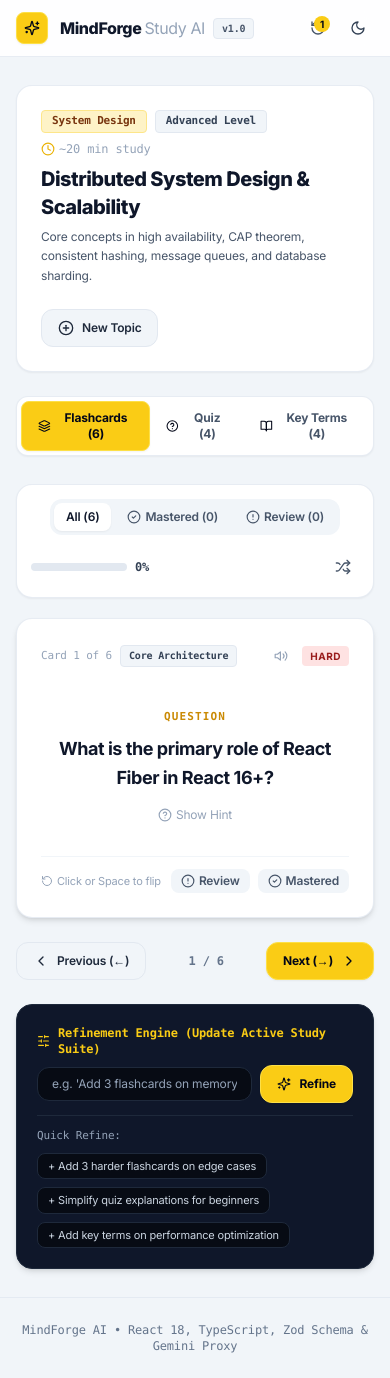
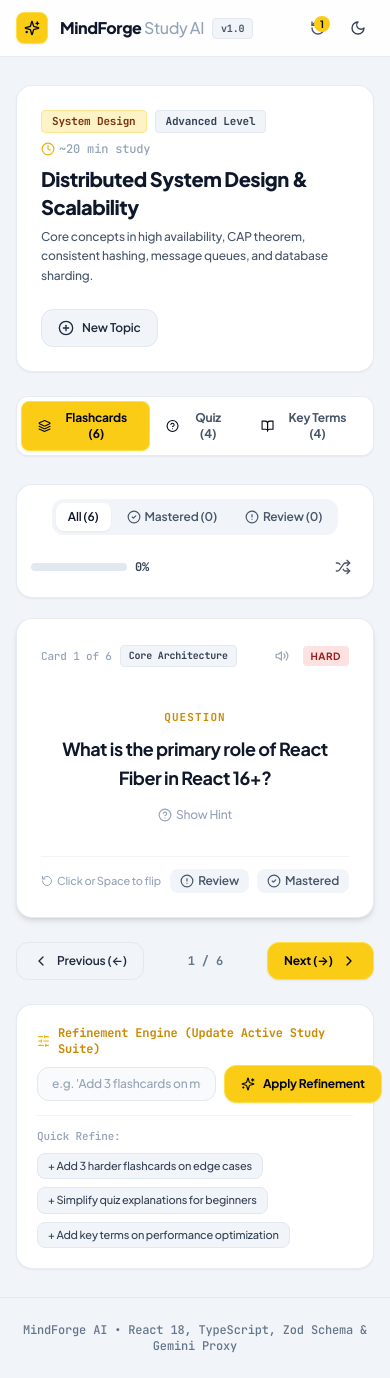
Before and after one commit to KarunyaKalk/mindforge-ai-study-assistant, a React (Vite) app: page / in a window 390 px wide. Built offline with nearby package versions, Linux system fonts and the light colour scheme.

Commit message:
fix: make AI Refinement Loop card dynamically theme-responsive and upgrade fonts to Plus Jakarta Sans & JetBrains Mono

```diff
--- a/index.html
+++ b/index.html
@@ -4,12 +4,12 @@
     <meta charset="UTF-8" />
     <link rel="icon" type="image/svg+xml" href="/favicon.svg" />
     <meta name="viewport" content="width=device-width, initial-scale=1.0" />
-    <title>MindForge AI | Structured AI Learning Hub & Study Suite</title>
+    <title>MindForge AI | Structured AI Learning Suite</title>
     <meta name="description" content="AI-powered interactive study assistant built with React, TypeScript, Zod schema validation, and Gemini AI backend proxy." />
-    <!-- Google Fonts Inter & Outfit -->
+    <!-- Google Fonts Plus Jakarta Sans, Inter & JetBrains Mono -->
     <link rel="preconnect" href="https://fonts.googleapis.com">
     <link rel="preconnect" href="https://fonts.gstatic.com" crossorigin>
-    <link href="https://fonts.googleapis.com/css2?family=Inter:wght@300;400;500;600;700;800;900&family=Outfit:wght@500;700;800&display=swap" rel="stylesheet">
+    <link href="https://fonts.googleapis.com/css2?family=Inter:wght@400;500;600;700;800&family=Plus+Jakarta+Sans:wght@500;600;700;800&family=JetBrains+Mono:wght@500;600;700&display=swap" rel="stylesheet">
   </head>
   <body>
     <div id="root"></div>
--- a/src/components/QuizView.tsx
+++ b/src/components/QuizView.tsx
@@ -65,17 +65,17 @@ export const QuizView: React.FC<QuizViewProps> = ({
 
       {/* Final Results Summary Card if Completed */}
       {quizCompleted && results && (
-        <div className="bg-[#0f172a] text-white rounded-2xl p-6 shadow-md border border-yellow-400/40 relative overflow-hidden">
+        <div className="bg-white dark:bg-[#0f172a] text-slate-900 dark:text-white rounded-2xl p-6 shadow-sm border border-slate-200/80 dark:border-slate-800 relative overflow-hidden transition-colors">
           <div className="flex flex-col sm:flex-row items-center justify-between gap-6">
             <div className="flex items-center space-x-4">
               <div className="w-14 h-14 rounded-xl bg-yellow-400 text-slate-950 flex items-center justify-center text-2xl font-extrabold border border-yellow-300">
                 <Award className="w-7 h-7 text-slate-950" />
               </div>
               <div>
-                <h4 className="text-xl font-bold tracking-tight text-white">
+                <h4 className="text-xl font-bold tracking-tight text-slate-900 dark:text-white">
                   Score: {results.scorePercentage}%
                 </h4>
-                <p className="text-xs text-slate-300 mt-0.5">
+                <p className="text-xs text-slate-500 dark:text-slate-300 mt-0.5">
                   {results.correctAnswers} out of {results.totalQuestions} questions correct.
                 </p>
               </div>
--- a/src/components/RefinementBar.tsx
+++ b/src/components/RefinementBar.tsx
@@ -23,9 +23,9 @@ export const RefinementBar: React.FC<RefinementBarProps> = ({ onRefine, isRefini
   };
 
   return (
-    <div className="w-full max-w-4xl mx-auto bg-[#0f172a] text-white rounded-2xl p-5 border border-slate-800 shadow-md">
-      <div className="flex items-center space-x-2 text-xs font-mono font-bold text-yellow-400 mb-2">
-        <SlidersHorizontal className="w-3.5 h-3.5 text-yellow-400" />
+    <div className="w-full max-w-4xl mx-auto bg-white dark:bg-[#0f172a] text-slate-900 dark:text-white rounded-2xl p-5 border border-slate-200/80 dark:border-slate-800 shadow-sm transition-colors">
+      <div className="flex items-center space-x-2 text-xs font-mono font-bold text-yellow-600 dark:text-yellow-400 mb-2">
+        <SlidersHorizontal className="w-3.5 h-3.5 text-yellow-500" />
         <span>Refinement Engine (Update Active Study Suite)</span>
       </div>
 
@@ -36,13 +36,13 @@ export const RefinementBar: React.FC<RefinementBarProps> = ({ onRefine, isRefini
           onChange={(e) => setRefinementInput(e.target.value)}
           placeholder="e.g. 'Add 3 flashcards on memory leaks'..."
           disabled={isRefining}
-          className="flex-1 px-3.5 py-2 rounded-xl bg-[#070b14] border border-slate-800 text-xs text-white placeholder-slate-400 focus:outline-none focus:ring-1 focus:ring-yellow-400"
+          className="flex-1 px-3.5 py-2 rounded-xl bg-slate-50 dark:bg-[#070b14] border border-slate-200 dark:border-slate-800 text-xs text-slate-900 dark:text-white placeholder-slate-400 focus:outline-none focus:ring-1 focus:ring-yellow-400 transition"
         />
 
         <button
           type="submit"
           disabled={isRefining || !refinementInput.trim()}
-          className="sde-button-primary"
+          className="sde-button-primary shrink-0"
         >
           {isRefining ? (
             <>
@@ -52,21 +52,21 @@ export const RefinementBar: React.FC<RefinementBarProps> = ({ onRefine, isRefini
           ) : (
             <>
               <Sparkles className="w-3.5 h-3.5 text-slate-950" />
-              <span>Refine</span>
+              <span>Apply Refinement</span>
             </>
           )}
         </button>
       </form>
 
       {/* Preset Refinement Pills */}
-      <div className="flex flex-wrap items-center gap-2 mt-3 pt-3 border-t border-slate-800 text-[11px]">
+      <div className="flex flex-wrap items-center gap-2 mt-3 pt-3 border-t border-slate-100 dark:border-slate-800 text-[11px]">
         <span className="text-slate-400 font-mono">Quick Refine:</span>
         {SAMPLE_REFINEMENTS.map((text, i) => (
           <button
             key={i}
             onClick={() => onRefine(text)}
             disabled={isRefining}
-            className="px-2.5 py-1 rounded-lg bg-[#070b14] hover:bg-slate-800 text-slate-300 border border-slate-800 transition"
+            className="px-2.5 py-1 rounded-lg bg-slate-100 dark:bg-[#070b14] hover:bg-slate-200 dark:hover:bg-slate-800 text-slate-700 dark:text-slate-300 border border-slate-200 dark:border-slate-800 transition"
           >
             + {text}
           </button>
--- a/tailwind.config.js
+++ b/tailwind.config.js
@@ -7,8 +7,11 @@ export default {
   darkMode: 'class',
   theme: {
     extend: {
+      fontFamily: {
+        sans: ['"Plus Jakarta Sans"', 'Inter', 'system-ui', '-apple-system', 'sans-serif'],
+        mono: ['"JetBrains Mono"', 'monospace'],
+      },
       colors: {
-        // Deep Navy shades (30% in Light mode, 60% in Dark mode)
         navy: {
           50: '#f0f4f9',
           100: '#e1e8f2',
@@ -20,36 +23,12 @@ export default {
           700: '#234168',
           800: '#1b3252',
           900: '#0f172a',
-          950: '#090d1a',
+          950: '#070b14',
         },
-        // Soft Yellow Pop Accent (10% in both modes)
-        accent: {
-          50: '#fefce8',
-          100: '#fef9c3',
-          200: '#fef08a',
-          300: '#fde047',
-          400: '#facc15',
-          500: '#eab308',
-          600: '#ca8a04',
-          700: '#a16207',
-          800: '#854d0e',
-          900: '#713f12',
-          950: '#422006',
-        },
-      },
-      fontFamily: {
-        sans: ['Inter', 'Outfit', 'sans-serif'],
       },
       animation: {
         'pulse-slow': 'pulse 3s cubic-bezier(0.4, 0, 0.6, 1) infinite',
-        'float': 'float 4s ease-in-out infinite',
       },
-      keyframes: {
-        float: {
-          '0%, 100%': { transform: 'translateY(0)' },
-          '50%': { transform: 'translateY(-6px)' },
-        }
-      }
     },
   },
   plugins: [],
```
